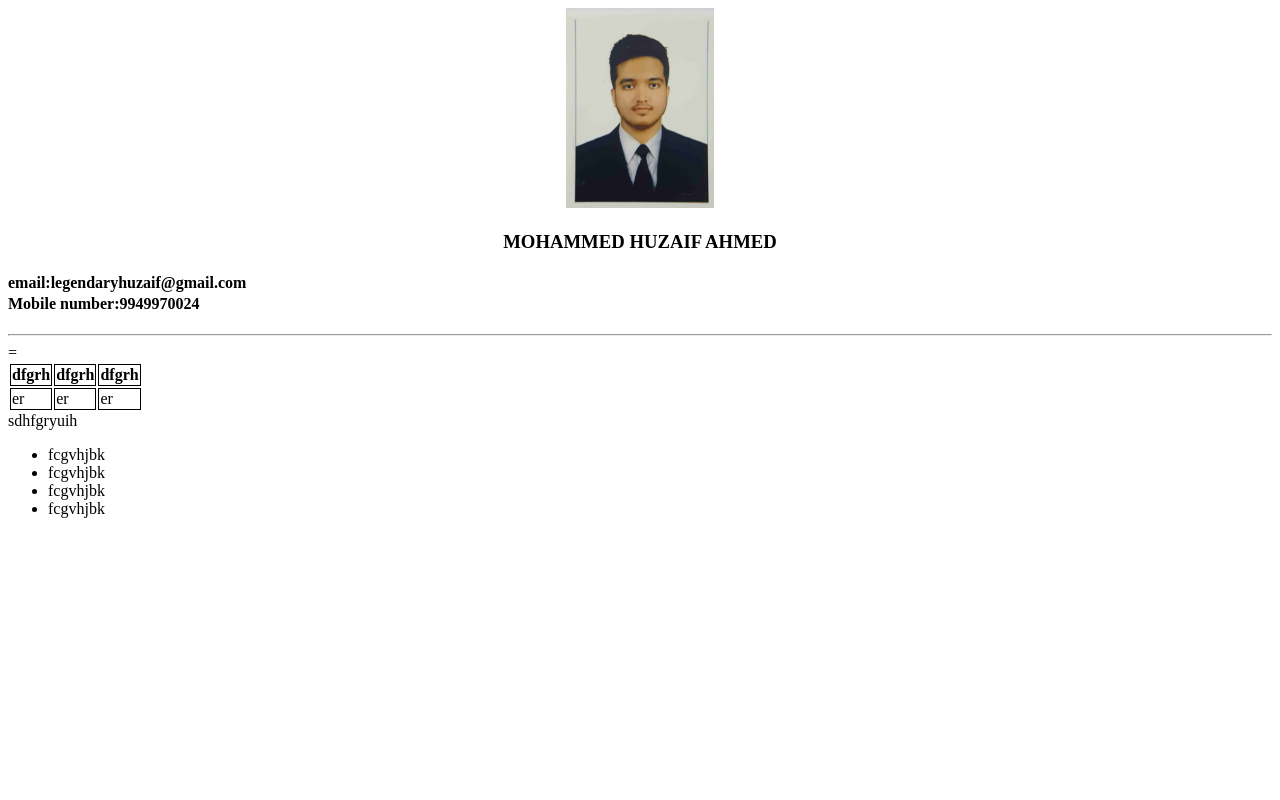
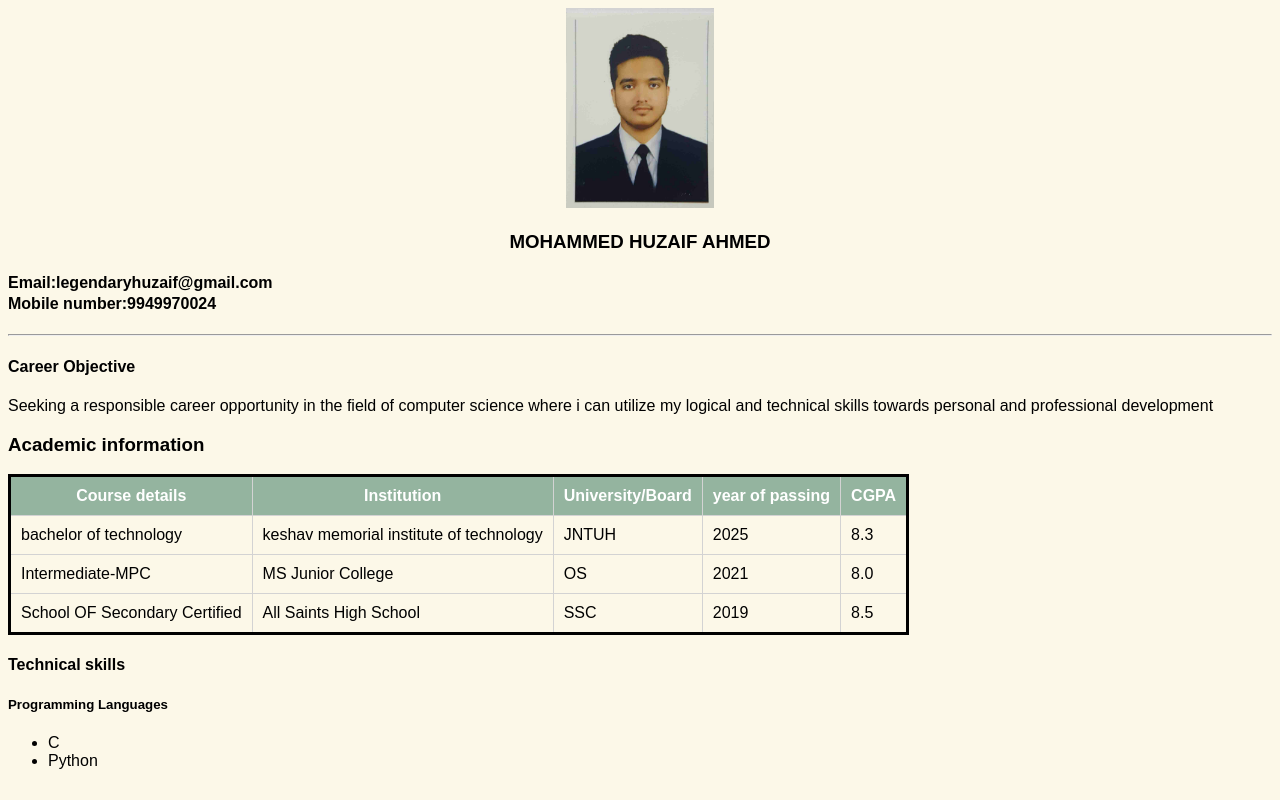
Before and after one commit to legendhuzaif/psass1, a plain HTML site: page index.html in a window 1280 px wide. Drawn offline with Linux system fonts and the light colour scheme.

Commit message:
done initial

```diff
--- a/index.html
+++ b/index.html
@@ -10,41 +10,77 @@
 
 <body>
     <div style="text-align: center ;">
-        <img  src="/21BD1A0512_P.jpeg" alt="mohammed huzaif ahmed"
+        <img style="align-self: center;" src="/21BD1A0512_P.jpeg" alt="mohammed huzaif ahmed"
         height="200px">
+        <h3>MOHAMMED HUZAIF AHMED</h3>
     </div>
-    <h3 style="text-align: center ;">MOHAMMED HUZAIF AHMED</h3>
-    <h4 style="margin-bottom: 0px;">email:legendaryhuzaif@gmail.com</h4>
+    <h4 style="margin-bottom: 0px;">Email:legendaryhuzaif@gmail.com</h4>
     <h4 style="    margin-top: 3px; ">Mobile number:9949970024</h4>
     <hr>
+    <h4>Career Objective</h4>
+    Seeking a responsible career opportunity in the field of computer science where i can utilize my logical and technical skills towards personal and professional development
+
+    <h3>Academic information</h3>
+    <div style="overflow-x: auto;">
     <table>
         <thead>
             <tr>
-                <th>dfgrh</th>
-                <th>dfgrh</th>
-                <th>dfgrh</th>
-            </tr>=
+                <th>Course details</th>
+                <th>Institution</th>
+                <th>University/Board</th>
+                <th>year of passing</th>
+                <th>CGPA</th>
+            </tr>
         </thead>
         <tbody>
             <tr>
-                <td>er</td>
-                <td>er</td>
-                <td>er</td>
+                <td>bachelor of technology</td>
+                <td>keshav memorial institute of technology         </td>
+                <td>JNTUH</td>
+                <td>2025</td>
+                <td>8.3</td>
             </tr>
+            <tr>
+                <td>Intermediate-MPC</td>
+                <td>MS Junior College</td>
+                <td>OS</td>
+                <td>2021</td>
+                <td>8.0</td>
+            </tr>
+            <tr>
+                <td>School OF Secondary Certified</td>
+                <td>All Saints High School</td>
+                <td>SSC</td>
+                <td>2019</td>
+                <td>8.5</td>
+            </tr>
+
         </tbody>
     </table>
-    sdhfgryuih
+    <h4>Technical skills</h4>
+    <h5>Programming Languages</h5>
     <ul>
-        <li>fcgvhjbk</li>
-        <li>fcgvhjbk</li>
-        <li>fcgvhjbk</li>
-        <li>fcgvhjbk</li>
+        <li>C</li>
+        <li>Python</li>
     </ul>
 </body>
 
 <style>
-    td, th {
-        border: 1px solid black;
+    table ,td, th {
+        border: 0.5px solid lightgray;
+        border-collapse: collapse;
+        padding: 10px;
+    }
+    table{
+        border: 3px solid black;
+    }
+    thead{
+        background-color: rgb(148, 180, 159);
+        color: white;
+    }
+    body {
+        background-color: rgb(252, 248, 232);
+        font-family: sans-serif;
     }
 </style>
 
```
